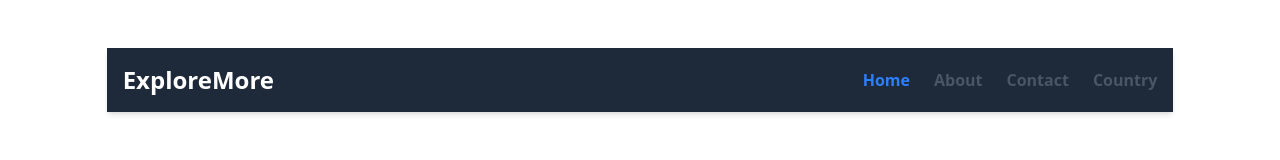
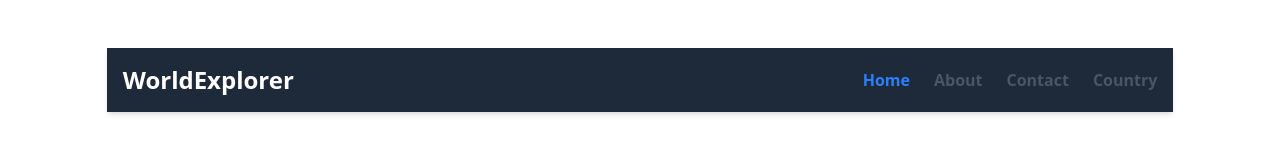
Before and after one commit to Amitkumersarkar/Explore-World, a React (Vite) app: page / in a window 1280 px wide. Shown: the top 160 px of the page. Built offline with nearby package versions, Linux system fonts and the light colour scheme.

Commit message:
added new file

```diff
--- a/src/components/UI/Header.jsx
+++ b/src/components/UI/Header.jsx
@@ -8,7 +8,7 @@ const Header = () => {
         <div className="flex justify-between my-12 items-center p-4 bg-gray-800 shadow-md">
             <div className="text-2xl font-bold text-white">
                 <NavLink to='/'>
-                    <h1>ExploreMore</h1>
+                    <h1>WorldExplorer</h1>
                 </NavLink>
             </div>
             <nav>
```
